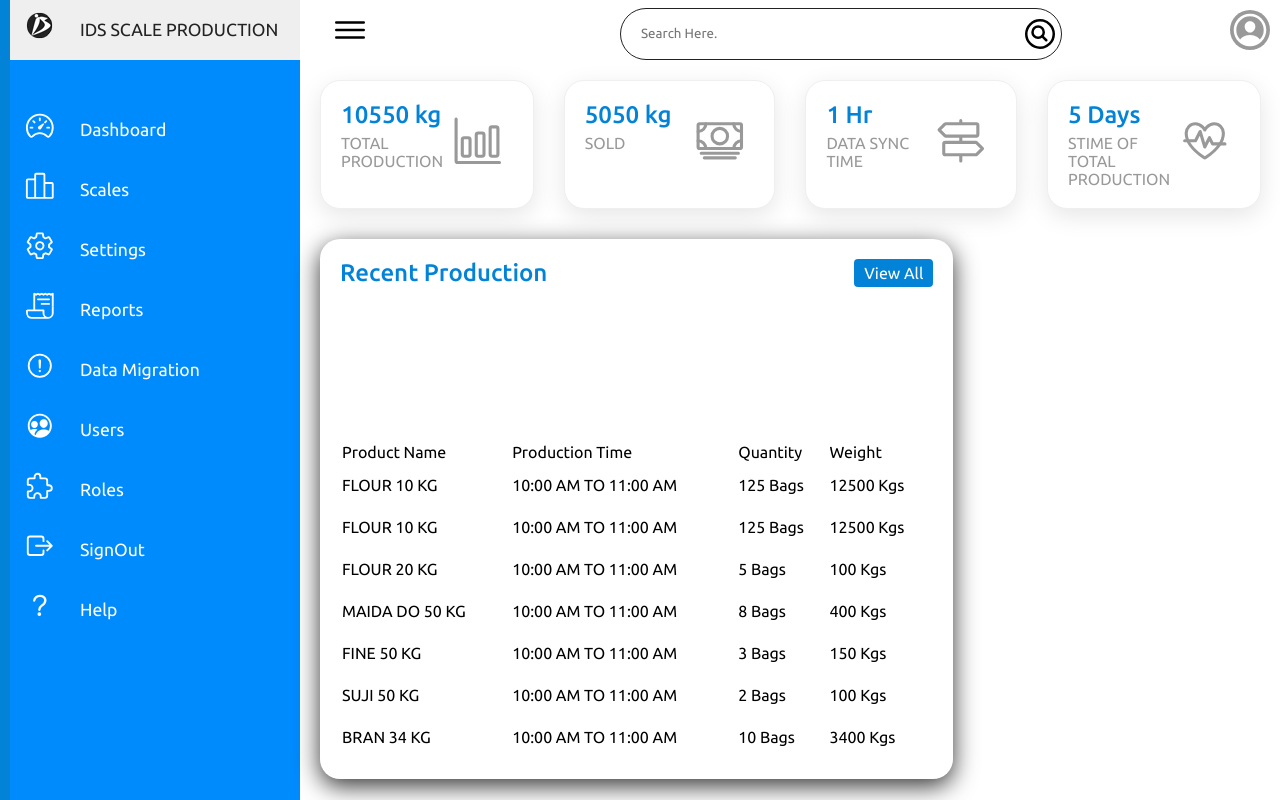
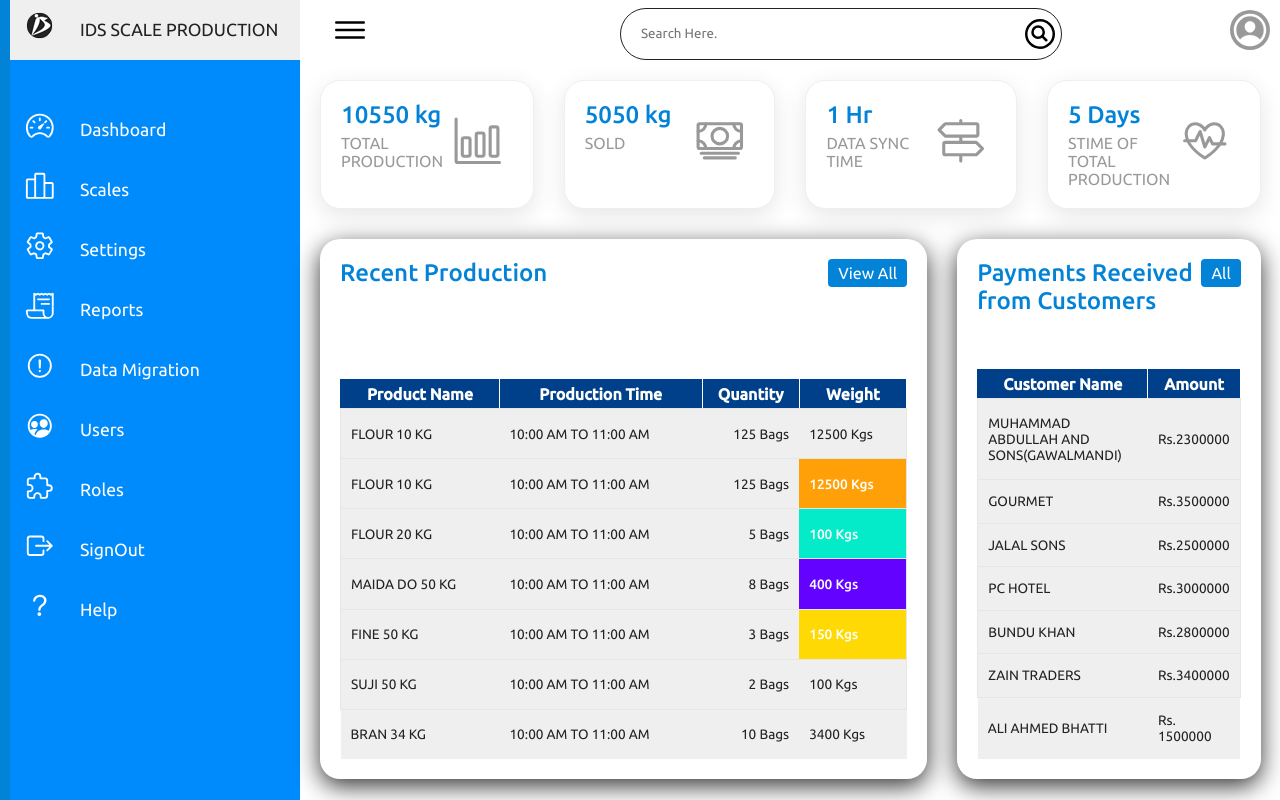
Before and after one commit to muhammadanis2007/ids.dashboard.template, a website: page index.html in a window 1280 px wide. Drawn offline with nearby package versions, Linux system fonts and the light colour scheme.

Commit message:
Add Customer and Production Table with css

```diff
--- a/assets/styles/styles.css
+++ b/assets/styles/styles.css
@@ -45,8 +45,25 @@ body{min-height: 100vh; overflow-x:hidden; background:repeating-linear-gradient(
 .cards-box .card:hover .text-content .title-views,
 .cards-box .card:hover .card-icon ion-icon
 {color:var(--white)}
-.details{position:relative; left:20px; width:100%; display:grid; grid-template-columns:2fr 1fr; grid-gap: 30px; margin-top: 10px; }
-.details .recent-details{ position:relative; display: grid; min-height: 500px; background: var(--white); padding: 20px; box-shadow: 0px 7px 25px rgba(0,0,0,0.8); border-radius:20px; -webkit-border-radius:20px ; -moz-border-radius:20px ; -ms-border-radius:20px ; -o-border-radius:20px ; }
-.detail-header{display: flex; justify-content: space-between; align-items: flex-start;   }
-.detail-header h2{font-weight: 500; color: var(--light-green);}
+.details{position:relative; left:20px; width:96%; display:grid; grid-template-columns:2fr 1fr; grid-gap: 30px; margin-top: 10px; }
+.details .recent-details,
+.details .recent-customers{ position:relative; display: grid; min-height: 500px; background: var(--white); padding: 20px; box-shadow: 0px 7px 25px rgba(0,0,0,0.8); border-radius:20px; -webkit-border-radius:20px ; -moz-border-radius:20px ; -ms-border-radius:20px ; -o-border-radius:20px ; }
+.detail-header,.customer-header {display: flex; justify-content: space-between; align-items: flex-start;   }
+.detail-header h2,.customer-header h2{font-weight: 500; color: var(--light-green);}
 .btn{ background: var(--light-green); color: var(--white); padding: 5px 10px; text-decoration: none; border-radius:4px; -webkit-border-radius:4px ; -moz-border-radius:4px ; -ms-border-radius:4px ; -o-border-radius:4px ; }
+.details table{width:100%; border-collapse: collapse;}
+.details table thead tr{border: 1px solid var(--blue); background: var(--blue); color:var(--white) }
+.details table thead td{font-weight: 600; padding: 5px; text-align: center; border-right:1px solid }
+.details .recent-details table tbody tr,
+.details .recent-customers table tbody tr { background: var(--grey); border:1px solid rgba(231, 230, 230, 0.99); color:var(--black); cursor:pointer; transition: 0.75s; -webkit-transition: 0.75s; -moz-transition: 0.75s; -ms-transition: 0.75s; -o-transition: 0.75s; }
+.details table tbody tr:last-child{border: none }
+.details .recent-customers table tbody tr td,
+.details .recent-details table tbody tr td
+{ padding: 10px; font-size: 0.85rem; }
+.details .recent-details table tbody tr td:nth-child(3),.details .recent-customers table tbody tr td:nth-child(3)
+.details .recent-details table tbody tr td:nth-child(4),.details .recent-customers table tbody tr td:nth-child(4){text-align: end; text-align: right;}
+.details .recent-details table tbody tr:hover,.details .recent-customers table tbody tr:hover{background: var(--light-green); color:var(--white)}
+.status-delivered{background:rgba(0, 235, 200, 0.99) ; padding:2px 25px; color:var(--white); font-size: 14px; font-weight:500 }
+.status-production{background:rgba(255, 159, 6, 0.99) ; padding:2px 25px; color:var(--white); font-size: 14px; font-weight:500 }
+.status-pending{background:rgba(255, 217, 0, 0.99) ; padding:2px 25px; color:var(--white); font-size: 14px; font-weight:500 }
+.status-return{background:rgba(98, 0, 255, 0.99) ; padding:2px 25px; color:var(--white); font-size: 14px; font-weight:500 }
--- a/index.html
+++ b/index.html
@@ -166,28 +166,28 @@
                                 <td>FLOUR 10 KG</td>
                                 <td>10:00 AM TO 11:00 AM</td>
                                 <td>125 Bags</td>
-                                <td>12500 Kgs</td>
+                                <td class="status-production" >12500 Kgs</td>
                             </tr>
 
                             <tr>
                                 <td>FLOUR 20 KG</td>
                                 <td>10:00 AM TO 11:00 AM</td>
                                 <td>5 Bags</td>
-                                <td>100 Kgs</td>
+                                <td class="status-delivered" >100 Kgs</td>
                             </tr>
 
                             <tr>
                                 <td>MAIDA DO 50 KG</td>
                                 <td>10:00 AM TO 11:00 AM</td>
                                 <td>8 Bags</td>
-                                <td>400 Kgs</td>
+                                <td class="status-return" >400 Kgs</td>
                             </tr>
 
                             <tr>
                                 <td>FINE 50 KG</td>
                                 <td>10:00 AM TO 11:00 AM</td>
                                 <td>3 Bags</td>
-                                <td>150 Kgs</td>
+                                <td class="status-pending" >150 Kgs</td>
                             </tr>
 
                             <tr>
@@ -207,6 +207,58 @@
                          </tbody>
                     </table>
                     </div>
+
+
+                    <div class="recent-customers" >
+                        <div class="customer-header" ><h2>Payments Received from Customers</h2><a href="#" class="btn" >All</a></div>
+                        <table>
+                            <tr><thead>
+                            <td>Customer Name</td>
+                            <td>Amount</td>
+
+                            </thead></tr>
+                            <tbody>
+                               <tr>
+                                <td>MUHAMMAD ABDULLAH AND SONS(GAWALMANDI)</td>
+                                <td>Rs.2300000</td>
+                               </tr>
+
+                               <tr>
+                                   <td>GOURMET</td>
+                                   <td>Rs.3500000</td>
+                               </tr>
+
+                               <tr>
+                                   <td>JALAL SONS</td>
+                                   <td>Rs.2500000</td>
+                               </tr>
+
+                               <tr>
+                                   <td>PC HOTEL</td>
+                                   <td>Rs.3000000</td>
+                               </tr>
+
+                               <tr>
+                                   <td>BUNDU KHAN</td>
+                                   <td>Rs.2800000</td>
+                               </tr>
+
+                               <tr>
+                                   <td>ZAIN TRADERS</td>
+                                   <td>Rs.3400000</td>
+                               </tr>
+
+                               <tr>
+                                   <td>ALI AHMED BHATTI</td>
+                                   <td>Rs. 1500000</td>
+
+                               </tr>
+
+                            </tbody>
+                       </table>
+                       </div>
+
+
                 </div>
         <!--Detail Container Finish Here-->
            </div>
```
